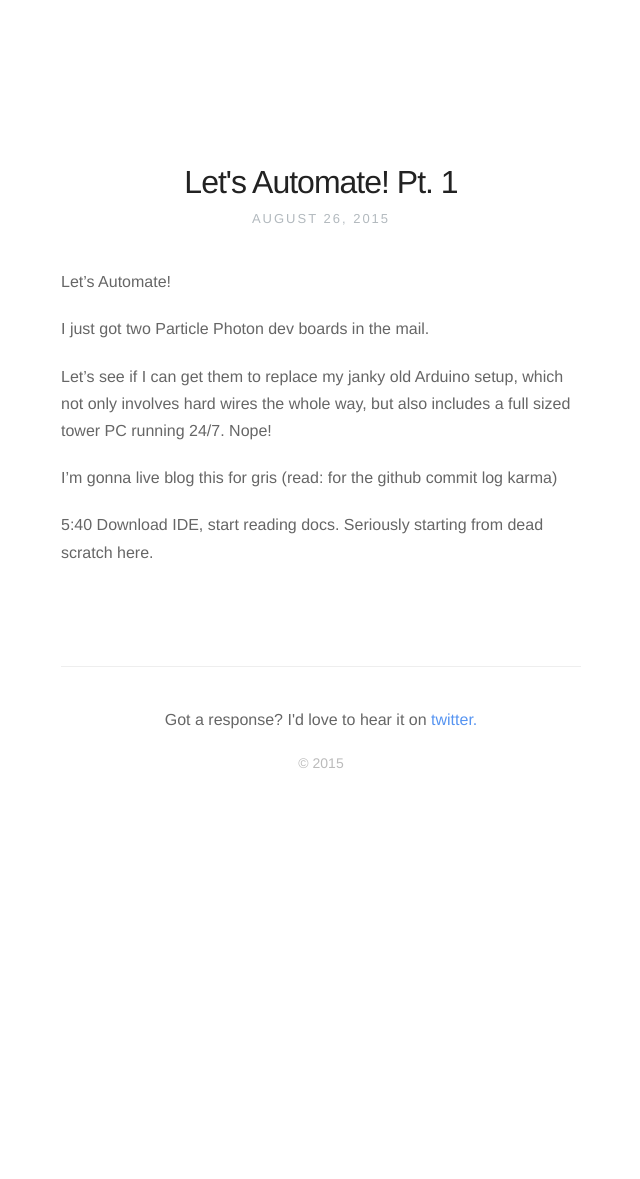
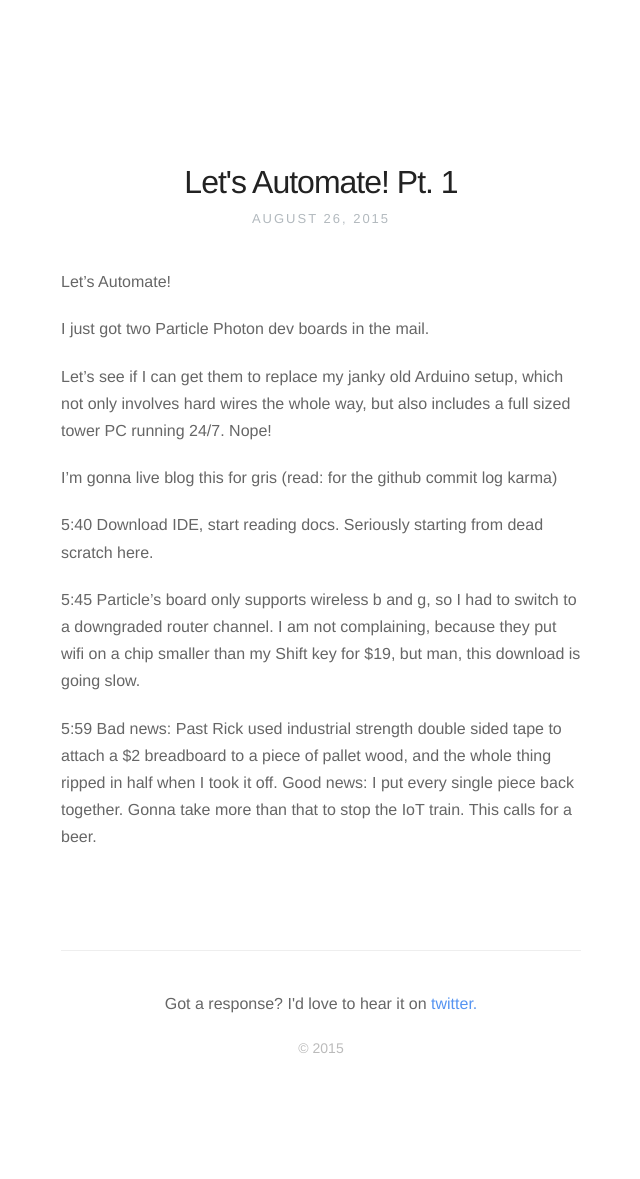
Before and after one commit to LiveMethod/livemethod, a Jekyll site: the page built from _posts/2015-08-26-automate-pt-1.markdown, in a window 1280 px wide. Shown: the whole page, without its empty margins (319-959 px from the left). Built offline with Jekyll 4.4.1, drawn with Linux system fonts in a browser that asks for light colours; nearby versions of some CDN libraries; Markdown is read by kramdown in place of the engine named in the settings; before the commit the page ends 900 px from its top, so only the background shows below that.

Commit message:
Disaster, recovery, drinking. In that order, for once.

```diff
--- a/_posts/2015-08-26-automate-pt-1.markdown
+++ b/_posts/2015-08-26-automate-pt-1.markdown
@@ -12,3 +12,7 @@ Let's see if I can get them to replace my janky old Arduino setup, which not onl
 I'm gonna live blog this for gris (read: for the github commit log karma)
 
 5:40 Download IDE, start reading docs. Seriously starting from dead scratch here.
+
+5:45 Particle's board only supports wireless b and g, so I had to switch to a downgraded router channel. I am not complaining, because they put wifi on a chip smaller than my Shift key for $19, but man, this download is going slow.
+
+5:59 Bad news: Past Rick used industrial strength double sided tape to attach a $2 breadboard to a piece of pallet wood, and the whole thing ripped in half when I took it off. Good news: I put every single piece back together. Gonna take more than that to stop the IoT train. This calls for a beer.
```
